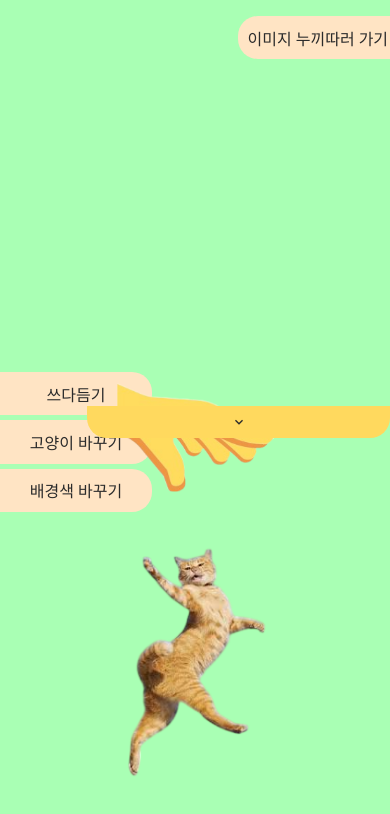
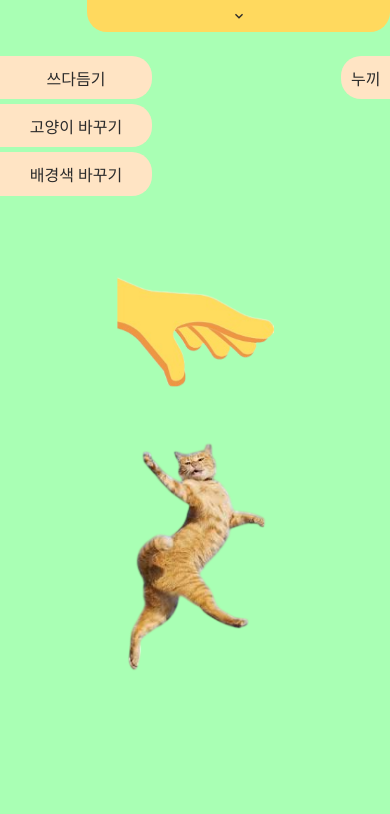
Before and after one commit to kmhyomin/petTheCat, a React (Vite) app: page / in a window 390 px wide. Shown: the top 814 px of the page. Built offline with nearby package versions, Linux system fonts and the light colour scheme.

Commit message:
save : 케스케이딩 랜더링 때문에 고치지 전에 저장

```diff
--- a/package.json
+++ b/package.json
@@ -10,10 +10,12 @@
     "preview": "vite preview"
   },
   "dependencies": {
+    "@reduxjs/toolkit": "^2.12.0",
     "react": "^19.2.0",
     "react-color": "^2.19.3",
     "react-dom": "^19.2.0",
-    "react-icons": "^5.6.0"
+    "react-icons": "^5.6.0",
+    "react-redux": "^9.3.0"
   },
   "devDependencies": {
     "@eslint/js": "^9.39.1",
--- a/src/App.module.css
+++ b/src/App.module.css
@@ -88,11 +88,12 @@ a {
     flex-direction: column;
   }
   .buttonContainer {
-    width: 100%;
+    top: 3.5rem;
+    width: auto;
     height: auto;
-    padding-top: 2.5rem;
   }
   .listContainer {
+    top: 0;
     height: auto;
   }
   .BgColorChanger {
@@ -101,4 +102,19 @@ a {
     bottom: 3em;
     left: 2em;
   }
+  .PetCat {
+    height: max-content;
+    top: 30%;
+    position: absolute;
+  }
+  .btn {
+    top: 3.5rem;
+    right: 0;
+    width: max-content;
+    text-align: center;
+  }
+  .btn:hover {
+    transform: none !important;
+    box-shadow: none !important;
+  }
 }
--- a/src/App.tsx
+++ b/src/App.tsx
@@ -4,9 +4,11 @@ import { CatPhotoList } from './components/CatPhotoList/CatPhotoList';
 import Btns from './components/Btns/Btns';
 import { useCat } from './Hooks/catContext.tsx';
 import { BgColorChanger } from './components/BgColorChanger/BgColorChanger.tsx';
+import useIsMobile from './Hooks/useIsMobile.tsx';
 
 function App() {
   const { bgColor } = useCat();
+  const isMobile = useIsMobile();
 
   return (
     <div
@@ -31,7 +33,7 @@ function App() {
           target="_blank"
           rel="noopener noreferrer"
         >
-          이미지 누끼따러 가기
+          {isMobile ? '누끼' : '누끼따러 가기'}
         </a>
       </div>
     </div>
--- a/src/components/Btns/Btns.module.css
+++ b/src/components/Btns/Btns.module.css
@@ -26,3 +26,15 @@ button {
 .btn:hover {
   box-shadow: 0px 4px 8px rgba(0, 0, 0, 0.2);
 }
+
+@media only screen and (max-width: 768px) {
+  .btn {
+    top: 3.5rem;
+    right: 0;
+    text-align: center;
+  }
+  .btn:hover {
+    transform: none !important;
+    box-shadow: none !important;
+  }
+}
--- a/src/components/PetCat/petCat.tsx
+++ b/src/components/PetCat/petCat.tsx
@@ -5,11 +5,11 @@ import { useCat } from '../../Hooks/catContext.tsx';
 export const PetCat = () => {
   const { isMoving, currentCat } = useCat();
   const catRef = useRef<HTMLDivElement>(null);
-  const [moveY, setMoveY] = useState(0);
+  const [moveY, setMoveY] = useState<number>(0);
 
   const calcHeight = () => {
     const realHeight = catRef.current?.offsetHeight || 0;
-    const isHeightSmall = realHeight < 220;
+    const isHeightSmall = realHeight < 300;
 
     if (catRef.current) {
       setMoveY(realHeight * 0.6);
```
Also changed, not shown: src/Hooks/TestTs.jsx (added, +15 -0 lines), 1 other file (tests, documents, lock files or other folders).
